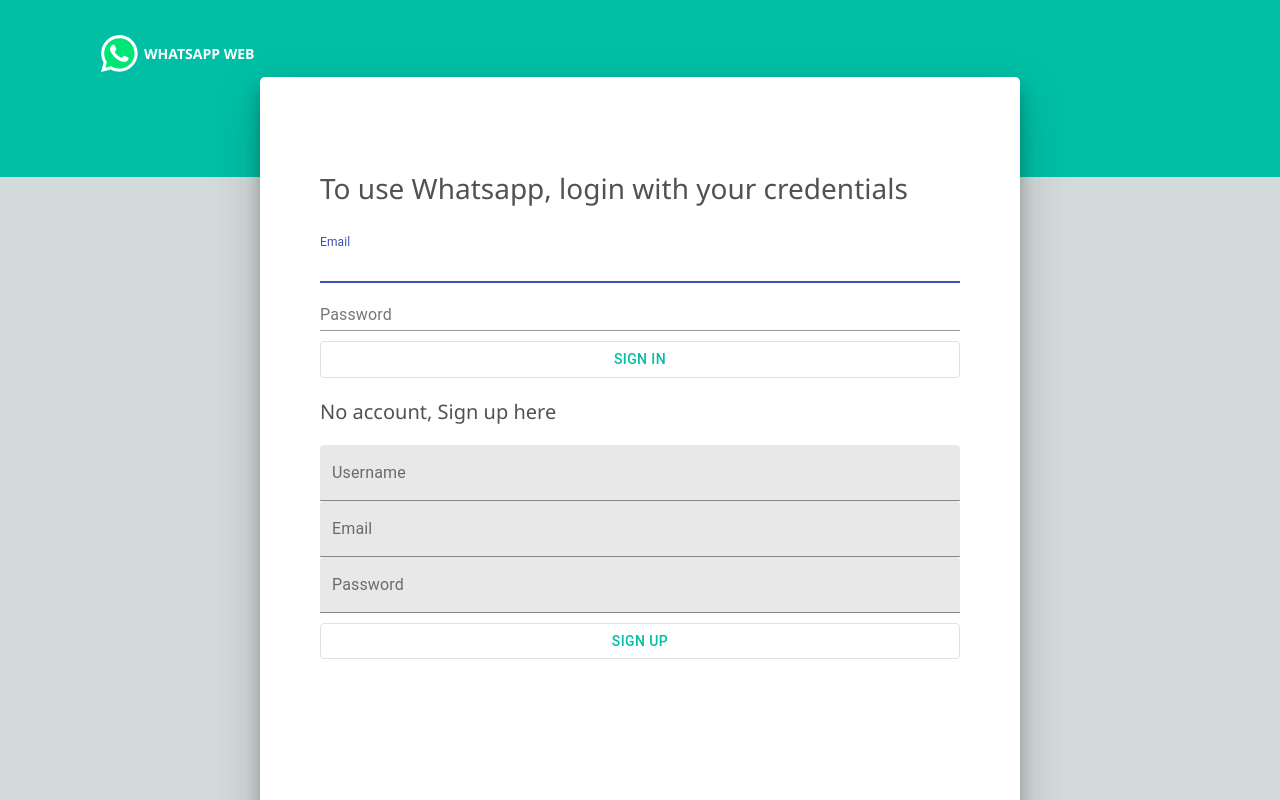
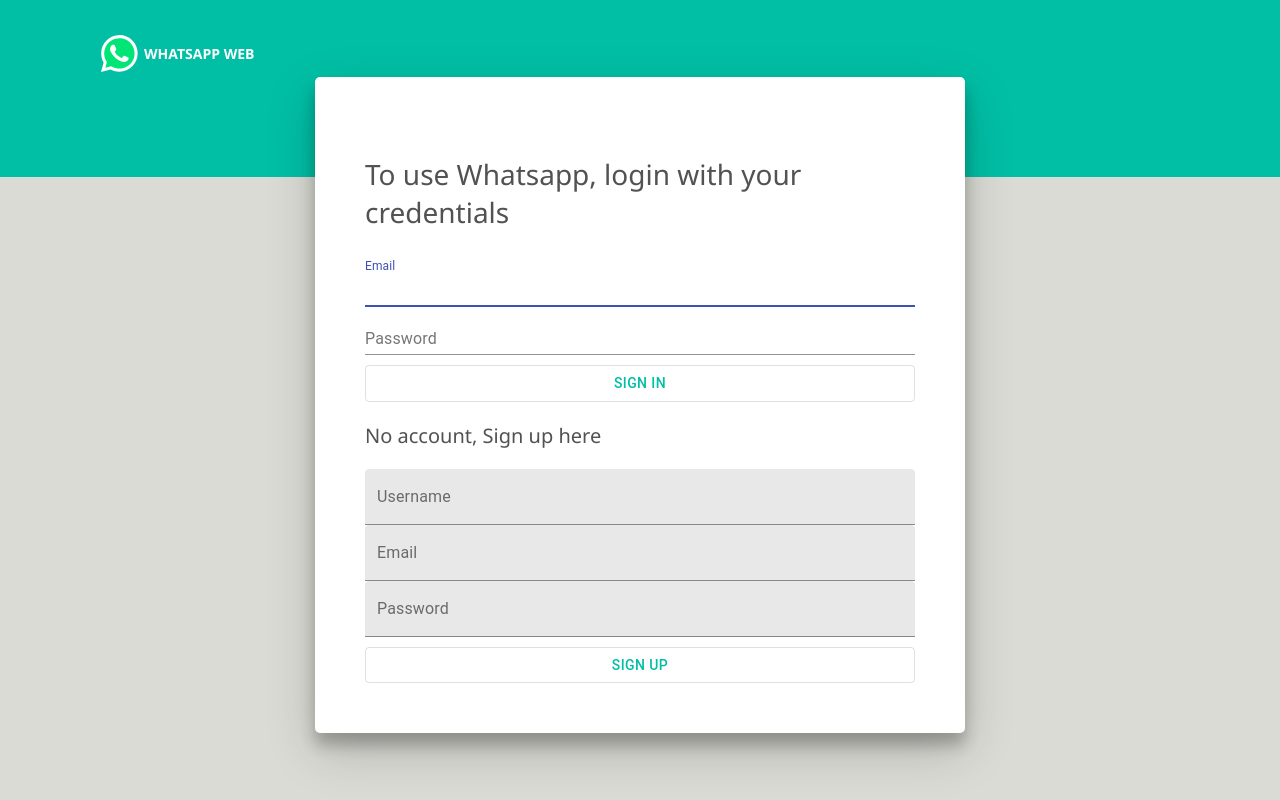
Before and after one commit to Akhil-Reddy-Challa/whats-app-web-clone, a React (Create React App) app: page / in a window 1280 px wide. Shown: the top 800 px of the page. Built offline with nearby package versions, Linux system fonts and the light colour scheme; no server answers.

Commit message:
adjusted landing page and added nightTheme functionality

```diff
--- a/src/App.js
+++ b/src/App.js
@@ -16,7 +16,6 @@ const App = () => {
     const tokenExists = sessionStorage.getItem("user_token_created_on");
     return tokenExists ? <Home /> : <Redirect to="/login" />;
   };
-  // const isNightTheme = ThemeDetector();
   const [isNightThemeToggled, setNightThemeToggle] = ThemeDetector();
   return (
     <GlobalState.Provider value={[isNightThemeToggled, setNightThemeToggle]}>
--- a/src/components/Landing.js
+++ b/src/components/Landing.js
@@ -1,8 +1,12 @@
-import "../styles/Landing.css";
+import React from "react";
 import Login from "./Login";
 import Signup from "./Signup";
+import "../styles/Landing.css";
 
 function Landing() {
+  const isNightThemeToggled = window.matchMedia(
+    "(prefers-color-scheme: dark)"
+  ).matches;
   return (
     <div className="landing">
       <div className="landing__header">
@@ -23,7 +27,11 @@ function Landing() {
         </svg>
         <p className="landing__header__text">WHATSAPP WEB</p>
       </div>
-      <div className="landing__window">
+      <div
+        className={"landing__window ".concat(
+          isNightThemeToggled ? "landing__window__nightTheme" : ""
+        )}
+      >
         <div className="landing__window__main">
           <p className="landingText">
             To use Whatsapp, login with your credentials
--- a/src/styles/Landing.css
+++ b/src/styles/Landing.css
@@ -1,7 +1,6 @@
 .landing__header {
   background-color: #01bfa5;
   display: flex;
-  flex-direction: row;
   padding-left: 100px;
   padding-top: 30px;
   align-items: center;
@@ -17,15 +16,18 @@
   max-height: 100px;
   display: flex;
   justify-content: center;
-  border-bottom: 1000px solid #d3dbda;
+}
+.landing__window__nightTheme {
+  border-bottom: 2000px solid black;
 }
 .landing__window__main {
   background-color: white;
-  height: 700px;
+  height: fit-content;
   width: 50%;
+  max-width: 550px;
   border-radius: 5px;
   box-shadow: 0 17px 50px 0 rgb(0 0 0 / 19%), 0 12px 15px 0 rgb(0 0 0 / 24%);
-  padding: 64px 60px 110px;
+  padding: 50px;
 }
 .landingText {
   font-size: 28px;
```
